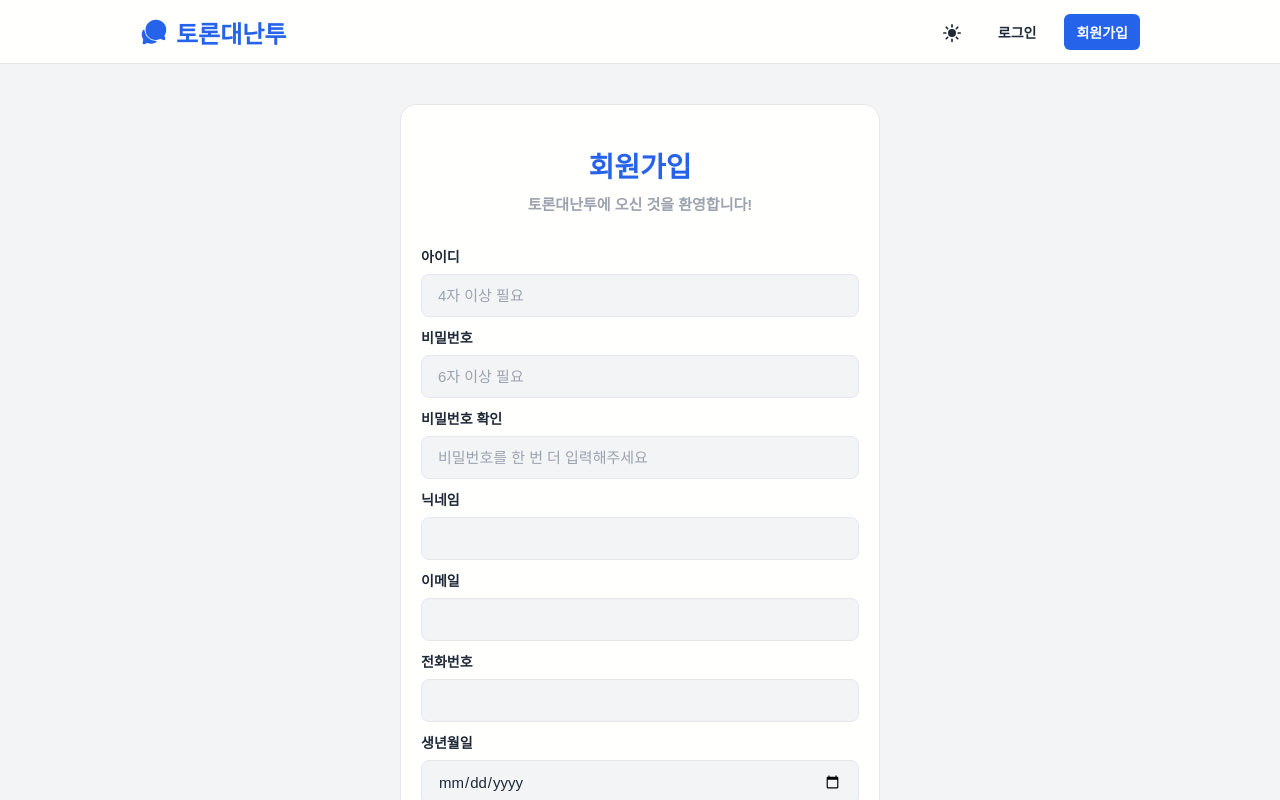
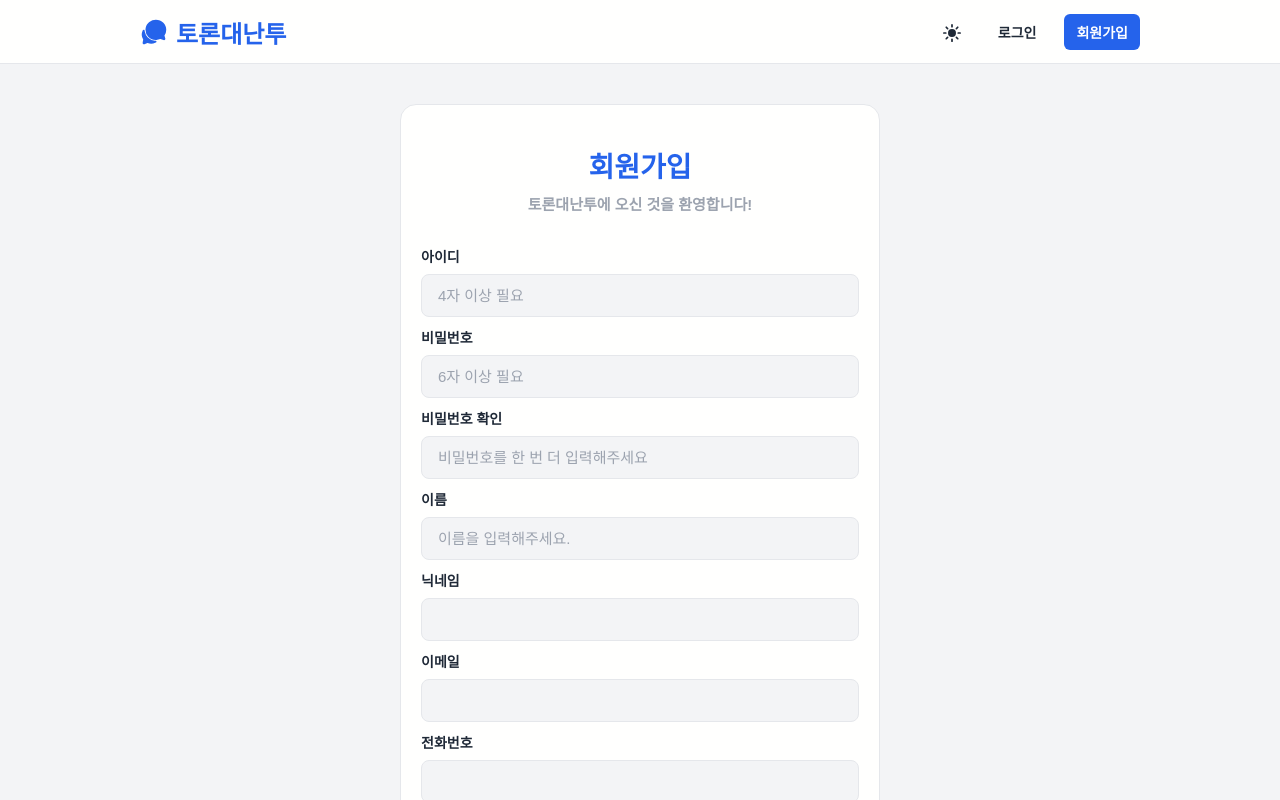
Before and after one commit to yeonhanlab/lecture-forum-frontend, a React (Vite) app: page /auth/signup in a window 1280 px wide. Shown: the top 800 px of the page. Built offline with nearby package versions, Linux system fonts and the light colour scheme.

Commit message:
SignUpPage 에러 수정

```diff
--- a/src/pages/auth/signUp/SignUpPage.tsx
+++ b/src/pages/auth/signUp/SignUpPage.tsx
@@ -44,7 +44,6 @@ function SignUpPage() {
     // errors는 각 항목에 대한 에러만 관리하는게 아니라 대표 errors 항목인 "root"라는 항목도 있음
     const onSubmit = async (data: SignUpInputType) => {
         try {
-
             // 전송에 대한 내용응ㄹ 기재하면 되는데, 그대로 데이터를 전달할 것인가?
             // 프론트엔드에서'만' 필요한 passwordConfirm 항목이 추가되었음. 그러니 얘를 빼고 백엔드에 전달해줘야함
             const { passwordConfirm, ...submitData } = data;
@@ -52,7 +51,7 @@ function SignUpPage() {
             // 이렇게 만들어진 data를 submitData를 백엔드에게 전송 => fetch를 해준다? => 비동기 함수네! => async-await => try-catch
             // fetch(주소, 옵션); => 주소는 필수값, 옵션은 선택값
             // 옵션 객체 { method, header, body }
-           const response = await fetch("http://loccalhost:8000/user/create", {
+           const response = await fetch("http://localhost:8000/user/create", {
                 method: "POST",
                 headers: {
                     "Content-Type": "application/json"
@@ -60,12 +59,14 @@ function SignUpPage() {
                 body: JSON.stringify(submitData), // 객체를 그대로 보낼 수 없고, JSON.stringify()를 통해 JSON형식의 string으로 변환
             });
 
-           // response도 http 메세지 내용이 기록되기 때문에 string을 JSON으로 파싱(변환)해야 함
+            // response도 http 메세지 내용이 기록되기 때문에 string을 JSON으로 파싱(변환)해야 함
+            // response = { ok: boolean, message: string }
+            // response.json()를 하게 되면 백엔드에서 응답한 내용인 response.message를 JSON으로 파싱
             const result = await response.json();
 
            // result.ok 프로퍼티 안에 response 상태 코드가 200번대라면 true, 아니라면 false
             // throw 키워드는 예외를 발생시켜 catch로 내가 임의적으로 보내는 것
-           if (!result.ok) {
+           if (!response.ok) {
                throw new Error(result.message || "회원가입 중 오류가 발생했습니다.")
            }
 
@@ -135,6 +136,18 @@ function SignUpPage() {
                         />
                         {errors.passwordConfirm && (
                             <ErrorMessage>{errors.passwordConfirm.message}</ErrorMessage>
+                        )}
+                    </InputGroup>
+                    <InputGroup>
+                        <Label htmlFor={"name"}>이름</Label>
+                        <Input
+                            {...register("name")}
+                            $hasError={!!errors.name}
+                            id={"name"}
+                            placeholder={"이름을 입력해주세요."}
+                        />
+                        {errors.name && (
+                            <ErrorMessage>{errors.name.message}</ErrorMessage>
                         )}
                     </InputGroup>
                     <InputGroup>
```
